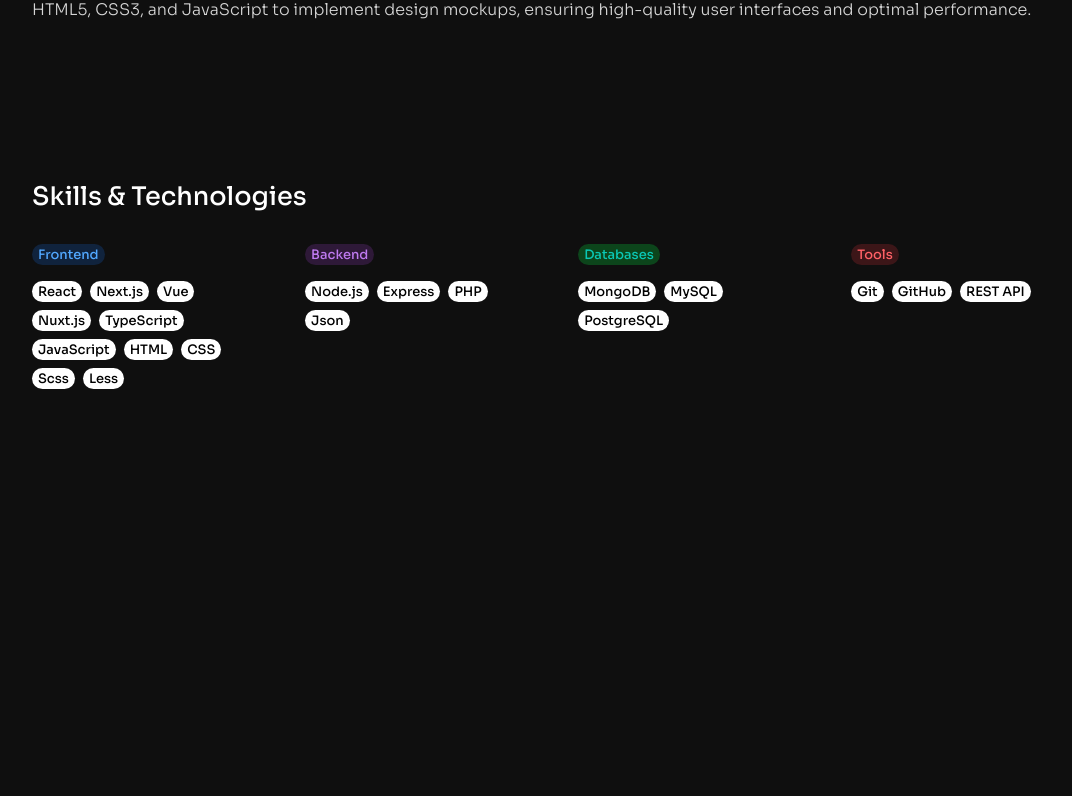
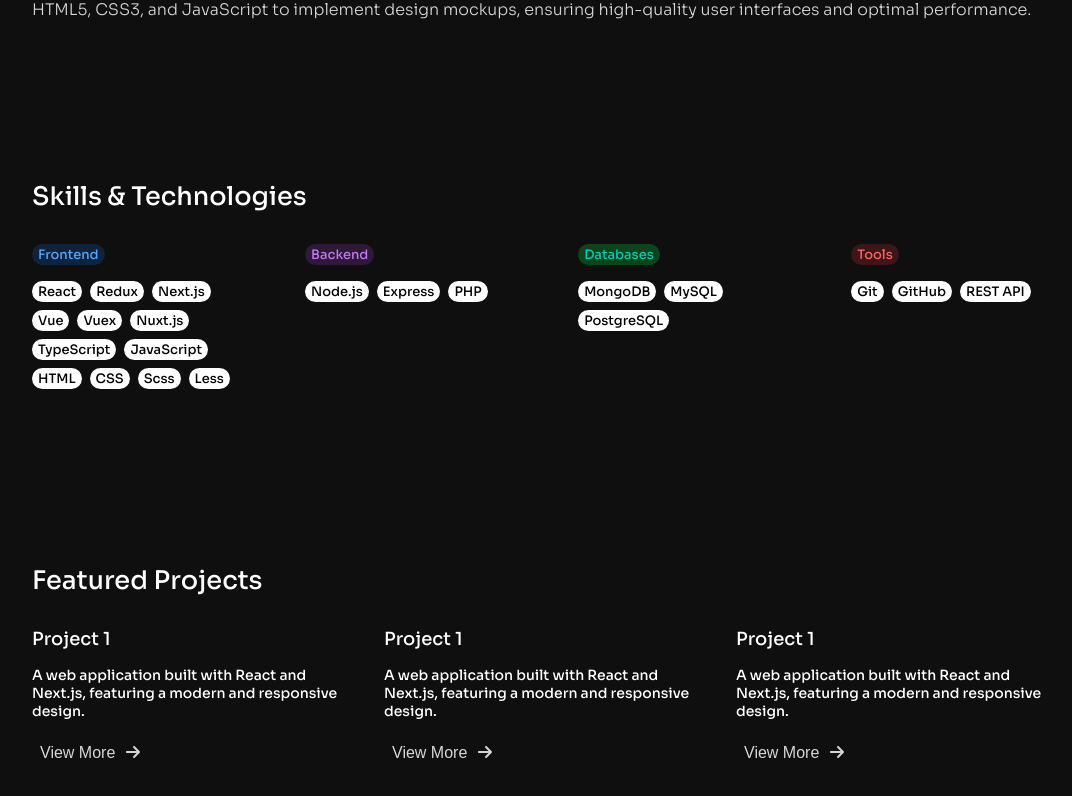
Before and after one commit to Takemyeye/portfolio-vue, a Vue app: page / in a window 1280 px wide. Shown: the part 1042-1838 px from the top of the page, without its empty margins (96-1168 px from the left). Before the commit the page ends 1526 px from the top, so only its background shows below. Built offline with nearby package versions, Linux system fonts and the light colour scheme.

Commit message:
featured+uibutton

```diff
--- a/src/components/header/header.vue
+++ b/src/components/header/header.vue
@@ -34,6 +34,7 @@
     font-weight: var(--text-font-weight);
     font-style: var(--text-font-weight);
     backdrop-filter: blur(4px);
+    z-index: 1000;
   }
 
   .left-header, .right-header {
--- a/src/components/unit/component/block.vue
+++ b/src/components/unit/component/block.vue
@@ -1,6 +1,6 @@
 <template>
   <div class="block">
-    <UiBadge :styleBadge="badge" :skill="text"/>
+    <UiBadge style="font-size: medium;" :styleBadge="badge" :skill="text"/>
     <div class="wrapper">
       <slot></slot>
     </div>
@@ -33,7 +33,7 @@ import UiBadge from '@/ui/badge.vue'
 
   .block {
     width: 20%;
-    height: 160px;
+    min-height: 160px;
     display: flex;
     align-items: start;
     justify-content: start;
--- /dev/null
+++ b/src/components/unit/featuredBlock.vue
@@ -0,0 +1,67 @@
+<template>
+  <div class="featured">
+    <h1>Featured Projects</h1>
+    <div class="project-container">
+      <div class="project">
+        <img src="" alt="">
+        <div class="text">
+          <h3>Project 1</h3>
+          <h5>A web application built with React and Next.js, featuring a modern and responsive design.</h5>
+          <UiButton/>
+        </div>
+      </div>
+      <div class="project">
+        <img src="" alt="">
+        <div class="text">
+          <h3>Project 1</h3>
+          <h5>A web application built with React and Next.js, featuring a modern and responsive design.</h5>
+          <UiButton/>
+        </div>
+      </div>
+      <div class="project">
+        <img src="" alt="">
+        <div class="text">
+          <h3>Project 1</h3>
+          <h5>A web application built with React and Next.js, featuring a modern and responsive design.</h5>
+          <UiButton/>
+        </div>
+      </div>
+    </div>
+  </div>
+</template>
+
+<script>
+import UiButton from '@/ui/btn.vue'
+
+  export default {
+    name: 'FeaturedBlock',
+    components: {
+      UiButton,
+    }
+  }
+</script>
+
+<style scoped>
+  .featured {
+    width: 80%;
+    display: flex;
+    align-items: start;
+    justify-content: center;
+    flex-direction: column;
+    padding: 5rem 0;
+    gap: 1rem;
+  }
+  .project-container {
+    display: grid;
+    grid-template-columns: repeat(3, 1fr);
+    grid-template-rows: auto;
+    gap: 2rem;
+  }
+  .project, .text {
+    display: flex;
+    align-items: start;
+    justify-content: center;
+    flex-direction: column;
+    gap: 1rem;
+  }
+</style>
--- a/src/components/unit/home.vue
+++ b/src/components/unit/home.vue
@@ -4,18 +4,21 @@
     <TopBar/>
     <WorkExperience/>
     <SkillsBlock/>
+    <FeaturedBlock/>
   </main>
 </template>
 
 <script>
 import HeaderPanel from '@/components/header/header.vue';
 import WorkExperience from './workExperience.vue';
-import SkillsBlock from './skills.vue'
+import FeaturedBlock from './featuredBlock.vue';
+import SkillsBlock from './skills.vue';
 import TopBar from './topBar.vue';
   export default {
     name: 'HomePage',
     components: {
       WorkExperience,
+      FeaturedBlock,
       SkillsBlock,
       HeaderPanel,
       TopBar,
--- a/src/components/unit/skills.vue
+++ b/src/components/unit/skills.vue
@@ -4,8 +4,10 @@
     <div class="container">
       <UiBlock :badge="`badge1`" text="Frontend">
         <UiBadge :styleBadge="`badge`" skill="React" />
+        <UiBadge :styleBadge="`badge`" skill="Redux" />
         <UiBadge :styleBadge="`badge`" skill="Next.js" />
         <UiBadge :styleBadge="`badge`" skill="Vue" />
+        <UiBadge :styleBadge="`badge`" skill="Vuex" />
         <UiBadge :styleBadge="`badge`" skill="Nuxt.js" />
         <UiBadge :styleBadge="`badge`" skill="TypeScript" />
         <UiBadge :styleBadge="`badge`" skill="JavaScript" />
@@ -18,7 +20,6 @@
         <UiBadge :styleBadge="`badge`" skill="Node.js" />
         <UiBadge :styleBadge="`badge`" skill="Express" />
         <UiBadge :styleBadge="`badge`" skill="PHP" />
-        <UiBadge :styleBadge="`badge`" skill="Json" />
       </UiBlock>
       <UiBlock :badge="`badge3`" text="Databases">
         <UiBadge :styleBadge="`badge`" skill="MongoDB" />
@@ -60,7 +61,7 @@ import UiBadge from '@/ui/badge.vue'
   .container {
     width: 100%;
     display: flex;
-    align-items: center;
+    align-items: start;
     justify-content: space-between;
     flex-direction: row;
   }
--- a/src/components/unit/topBar.vue
+++ b/src/components/unit/topBar.vue
@@ -57,4 +57,26 @@
     height: 100%;
     object-fit: contain;
   }
+
+  h1 {
+    animation: shadow 3s ease infinite;
+  }
+
+  @keyframes shadow {
+    0% {
+      text-shadow: 0px 0px 50px hsl(210, 100%, 66%);
+    }
+    25% {
+      text-shadow: 0px 0px 50px hsl(275, 80%, 71%);
+    }
+    50% {
+      text-shadow: 0px 0px 50px hsl(174, 90%, 41%);
+    }
+    75% {
+      text-shadow: 0px 0px 50px hsl(358, 100%, 69%);
+    }
+    100% {
+      text-shadow: 0px 0px 50px hsl(210, 100%, 66%);
+    }
+  }
 </style>
--- a/src/components/unit/workExperience.vue
+++ b/src/components/unit/workExperience.vue
@@ -2,14 +2,14 @@
   <div class="work">
     <h1>Work Experience</h1>
     <ExperienceData
+      :data="`2023 - Present`"
+      :position="`Freelance Full Stack Developer`"
+      :text="`DWorked on various client projects, building web applications and APIs using a range of technologies, including Vue, Nuxt.js, PHP, and MySQL.`"
+    />
+    <ExperienceData
       :data="`December 2023 - May 2024`"
       :position="`Full Stack Developer at DataCode srl`"
       :text="`Developed and maintained complex web applications using React, Next.js, Node.js, and MongoDB. Collaborated with cross-functional teams to deliver high-quality software solutions.`"
-    />
-    <ExperienceData
-      :data="`2023 - Present`"
-      :position="`Freelance Full Stack Developer`"
-      :text="`DWorked on various client projects, building web applications and APIs using a range of technologies, including Vue, Nuxt.js, PHP, and MySQL.`"
     />
     <ExperienceData
       :data="`2022 - 2023`"
--- a/src/main.js
+++ b/src/main.js
@@ -5,10 +5,14 @@ import App from './App.vue'
 import { library } from '@fortawesome/fontawesome-svg-core';
 import { FontAwesomeIcon } from '@fortawesome/vue-fontawesome';
 
-import { faCode } from '@fortawesome/free-solid-svg-icons';
+import { faArrowRight, faCode } from '@fortawesome/free-solid-svg-icons';
 import { faGithub } from '@fortawesome/free-brands-svg-icons';
 
-library.add(faCode, faGithub);
+library.add(
+  faCode,
+  faGithub,
+  faArrowRight,
+);
 
 const app = createApp(App)
 .component('font-awesome-icon', FontAwesomeIcon)
--- a/src/ui/badge.vue
+++ b/src/ui/badge.vue
@@ -25,8 +25,7 @@
   .badge, .badge1, .badge2, .badge3, .badge4 {
     padding: 2px 6px;
     border-radius: 12px;
-    display: flex;
-    align-items: center;
+    text-align: center;
   }
 
   .badge:hover {
--- /dev/null
+++ b/src/ui/btn.vue
@@ -0,0 +1,92 @@
+<template>
+  <button>
+      <span class="circle1"></span>
+      <span class="circle2"></span>
+      <span class="circle3"></span>
+      <span class="circle4"></span>
+      <span class="circle5"></span>
+      <span class="text">
+        <div class="t">View More</div>
+        <div class="t"><font-awesome-icon icon="arrow-right" /></div>
+      </span>
+  </button>
+</template>
+
+<script>
+  export default {
+    name: 'UiButton'
+  }
+</script>
+
+<style scoped>
+button {
+  font-family: Arial, Helvetica, sans-serif;
+  font-weight: bold;
+  padding: 0.5rem;
+  background-color: transparent;
+  color: var(--color-002);
+  border: none;
+  border-radius: .6rem;
+  position: relative;
+  cursor: pointer;
+  overflow: hidden;
+  transition: .6s ease;
+}
+button:hover {
+  color: hsl(210, 100%, 66%);
+}
+
+button span:not(:nth-child(6)) {
+  position: absolute;
+  left: 50%;
+  top: 50%;
+  transform: translate(-50%, -50%);
+  height: 30px;
+  width: 30px;
+  background-color: hsl(214, 59%, 15%);
+  border-radius: 50%;
+  transition: .6s ease;
+}
+
+.text {
+  display: flex;
+  align-items: center;
+  justify-content: center;
+  flex-direction: row;
+  gap: 8px;
+}
+
+.t {
+  font-weight: 500;
+  font-size: clamp(12px, 2vw, 16px);
+}
+
+button span:nth-child(6) {
+  position: relative;
+}
+
+button span:nth-child(1) {
+  transform: translate(-3.3em, -4em);
+}
+
+button span:nth-child(2) {
+  transform: translate(-6em, 1.3em);
+}
+
+button span:nth-child(3) {
+  transform: translate(-.2em, 1.8em);
+}
+
+button span:nth-child(4) {
+  transform: translate(3.5em, 1.4em);
+}
+
+button span:nth-child(5) {
+  transform: translate(3.5em, -3.8em);
+}
+
+button:hover span:not(:nth-child(6)) {
+  transform: translate(-50%, -50%) scale(4);
+  transition: 1.5s ease;
+}
+</style>
```
